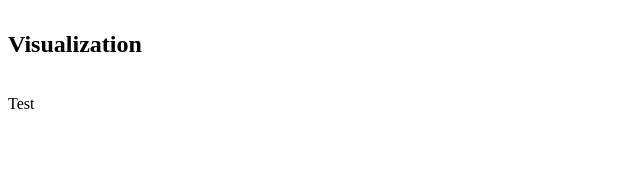
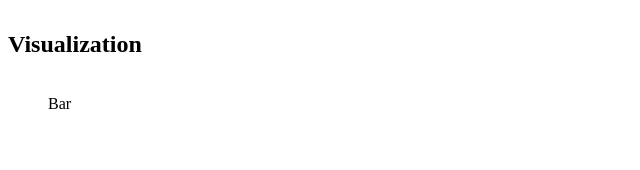
Before and after one commit to imagineLife/wp-babel-react, a React app: page / in a window 1280 px wide. Shown: the top 170 px of the page, without its empty margins (0-640 px from the left). Built offline with nearby package versions, Linux system fonts and the light colour scheme.

Commit message:
Turns to nav

```diff
--- a/src/components/Sidebar/index.js
+++ b/src/components/Sidebar/index.js
@@ -2,10 +2,10 @@ import React from "react";
 import ReactDOM from "react-dom";
 const Sidebar = () => {
   return (
-    <div>
+    <nav>
       <h2>Visualization</h2>
-      <p>Test</p>
-    </div>
+      <ul>Bar</ul>
+    </nav>
   );
 };
 export default Sidebar;
```
